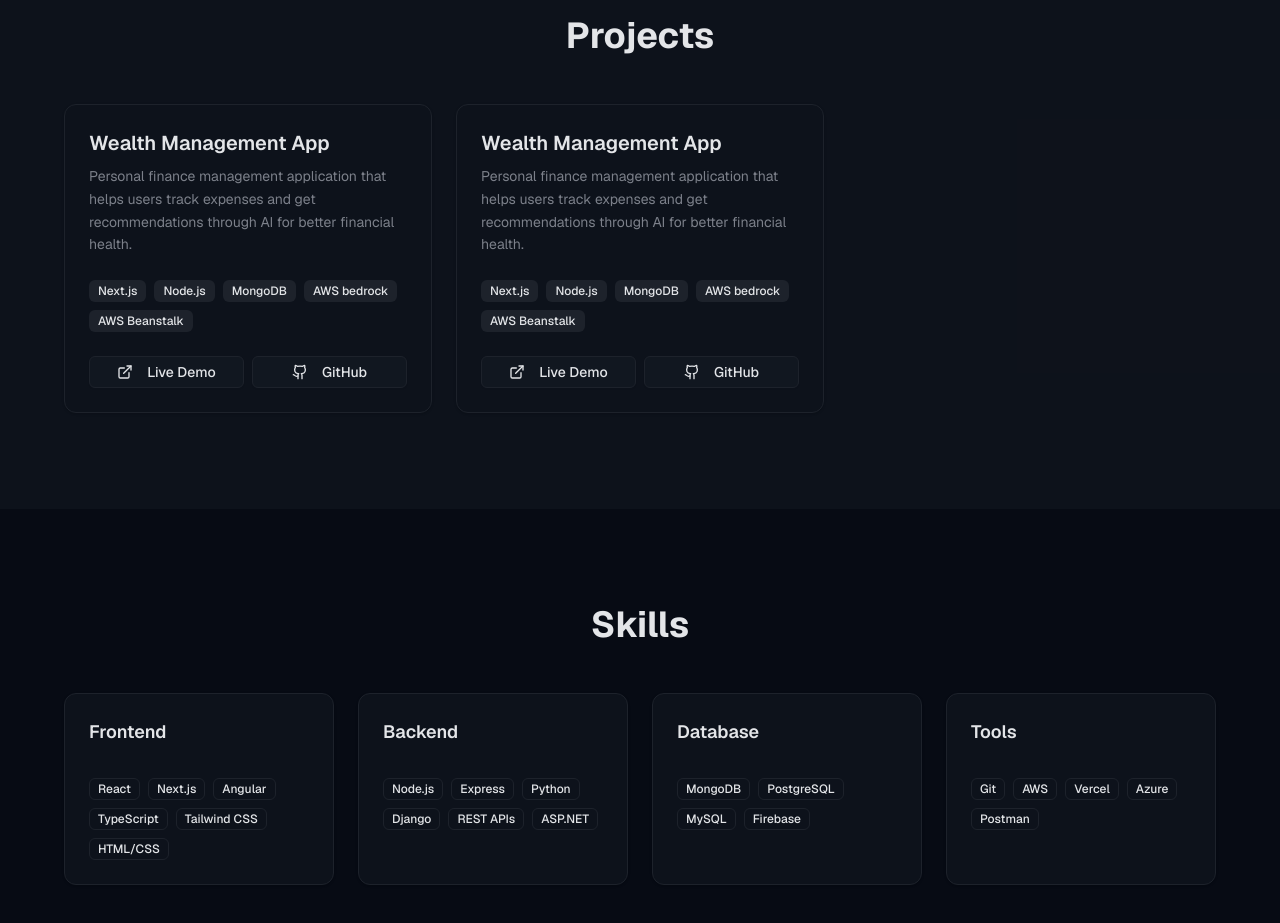
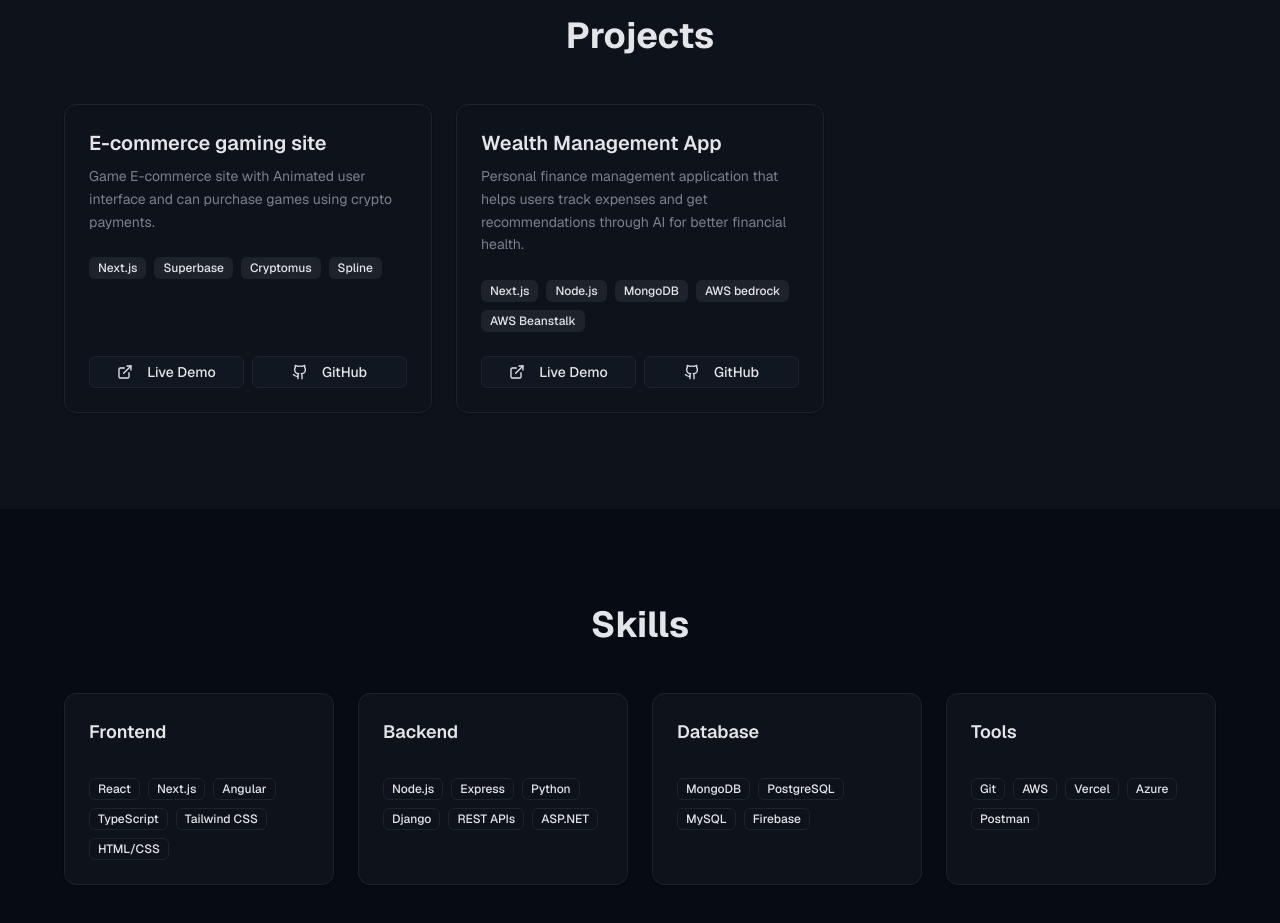
Before and after one commit to lahiru321/MyPortfolio, a Next.js app: page / in a window 1280 px wide. Shown: the part 1660-2583 px from the top of the page. Built offline with nearby package versions, Linux system fonts and the light colour scheme.

Commit message:
small changes

```diff
--- a/components/projects.tsx
+++ b/components/projects.tsx
@@ -5,10 +5,10 @@ import { ExternalLink, Github } from "lucide-react"
 
 const projects = [
   {
-    title: "Wealth Management App",
+    title: "E-commerce gaming site",
     description:
-      "Personal finance management application that helps users track expenses and get recommendations through AI for better financial health.",
-    techStack: ["Next.js", "Node.js", "MongoDB", "AWS bedrock", "AWS Beanstalk"],
+      "Game E-commerce site with Animated user interface and can purchase games using crypto payments.",
+    techStack: ["Next.js", "Superbase", "Cryptomus", "Spline"],
     liveUrl: "https://game-site-eight-kappa.vercel.app/",
     githubUrl: "https://github.com/lahiru321/GameSite",
   },
```
